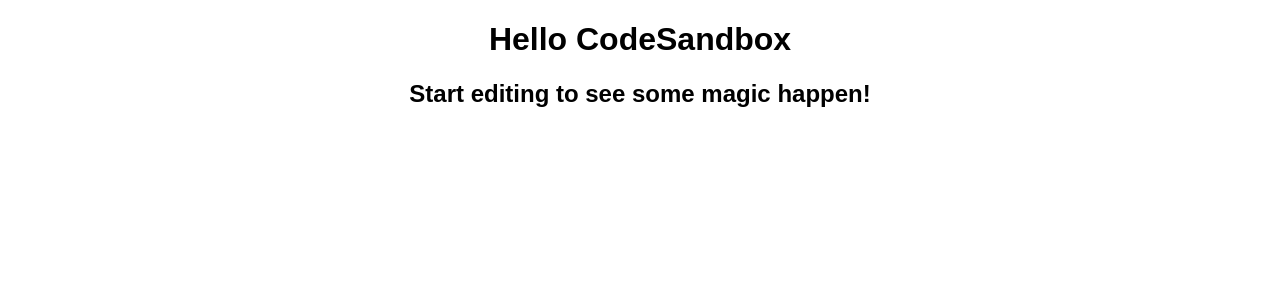
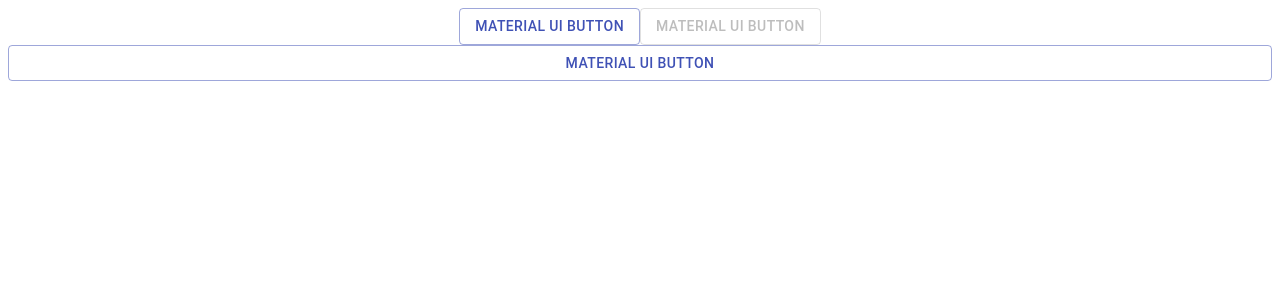
Before and after one commit to Scirius/playlist-test, a React (Create React App) app: page / in a window 1280 px wide. Shown: the top 300 px of the page. Built offline with nearby package versions, Linux system fonts and the light colour scheme.

Commit message:
material UI button tests

```diff
--- a/package.json
+++ b/package.json
@@ -8,6 +8,7 @@
   ],
   "main": "src/index.js",
   "dependencies": {
+    "@material-ui/core": "4.11.0",
     "react": "16.12.0",
     "react-dom": "16.12.0",
     "react-scripts": "3.0.1"
--- a/src/App.js
+++ b/src/App.js
@@ -1,11 +1,18 @@
 import React from "react";
 import "./styles.css";
-
+import { Button } from "@material-ui/core";
 export default function App() {
   return (
     <div className="App">
-      <h1>Hello CodeSandbox</h1>
-      <h2>Start editing to see some magic happen!</h2>
+      <Button color="primary" variant="outlined">
+        Material UI Button
+      </Button>
+      <Button color="primary" variant="outlined" disabled>
+        Material UI Button
+      </Button>
+      <Button color="primary" variant="outlined" fullWidth>
+        Material UI Button
+      </Button>
     </div>
   );
 }
```
